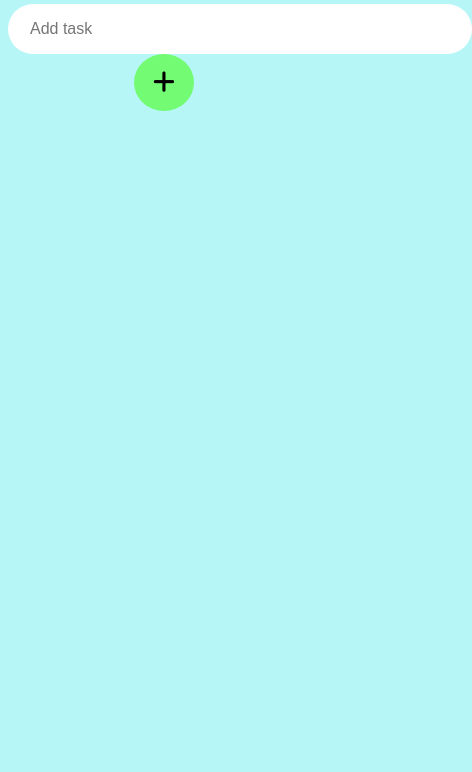
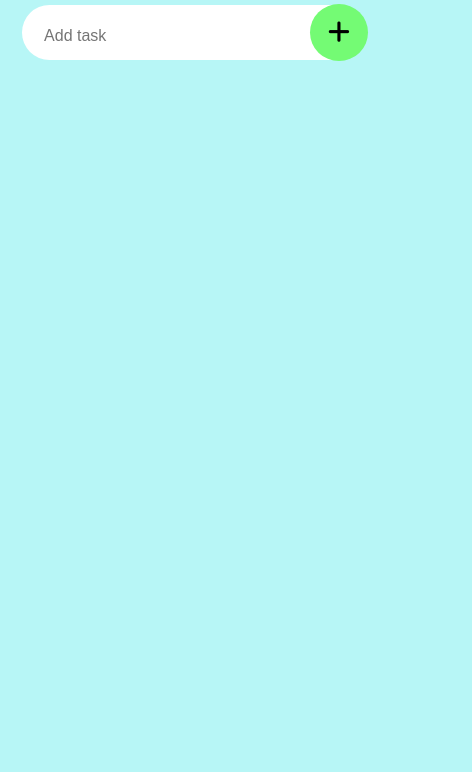
Before and after one commit to Muhammadahmedanis/TODO-Application, a plain HTML site: page index.html in a window 390 px wide. Shown: the part 72-844 px from the top of the page, 472 px wide, since content can reach past the window. Drawn offline with Linux system fonts and the light colour scheme.

Commit message:
updateResponsive

```diff
--- a/style.css
+++ b/style.css
@@ -18,9 +18,9 @@ ol{
 }
 #inp
 {
-    padding: 16px 22px;
+    padding: 22px 22px 15px;
     width: 420px;
-    border-radius: 37px;
+    border-radius:28px;
     font-size: 16px;
     border: none;
     outline: none;
@@ -31,9 +31,9 @@ ol{
 }
 .span
 {
-    padding: 16px 19px;
+    padding: 16px 18px;
     border-radius: 50%;
-    margin-left: -62px;
+    margin-left: -60px;
     /* border: 2px solid black; */
     background-color: #74fb74;
     cursor: pointer;
@@ -47,7 +47,6 @@ ol{
     list-style: none;
     width: 399px;
     margin-top: 10px;
-    /* margin-left: 76px; */
     text-align: left;
     padding: 15px 10px;
     border-radius: 3px;
@@ -68,3 +67,13 @@ ol{
     margin-left: 13px;
     font-size: 21px;
 }
+
+
+@media (min-width: 350px) and (max-width: 550px) {
+    #inp {
+        width: 300px;
+    }
+    .list{
+        width: 295px;
+    }
+}
```
Also changed, not shown: index.html (+1 -1 lines).
